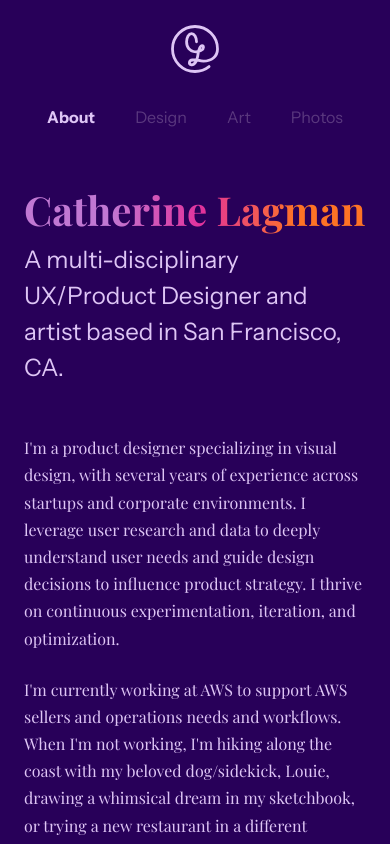
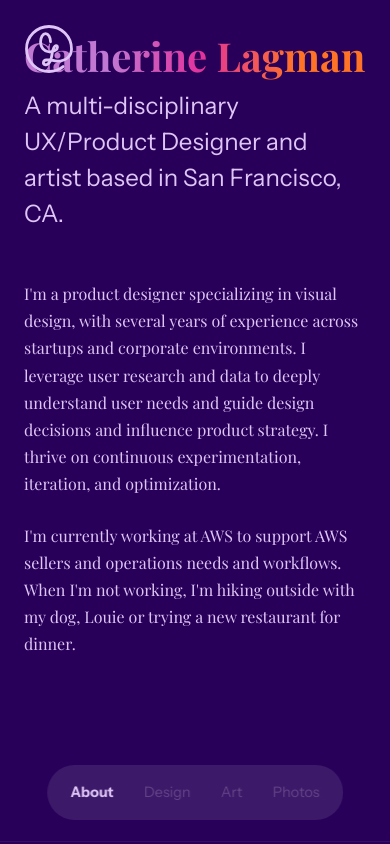
Before and after one commit to catlagman/portfolio, a Next.js app: page / in a window 390 px wide. Shown: the top 844 px of the page. Built offline with nearby package versions, Linux system fonts and the light colour scheme.

Commit message:
Convert nav to sticky footer with frosted glass effect

```diff
--- a/app/page.js
+++ b/app/page.js
@@ -4,11 +4,13 @@ import styles from './page.module.scss'
 export default function Home() {
   return (
     <main className={styles.main}>
-      {/* Navigation */}
+      {/* Logo */}
+      <div className={styles.logo}>
+        <Image src="/logo-cl.svg" alt="CL Logo" width={50} height={50} />
+      </div>
+
+      {/* Navigation - Sticky Footer */}
       <nav className={styles.nav}>
-        <div className={styles.logo}>
-          <Image src="/logo-cl.svg" alt="CL Logo" width={50} height={50} />
-        </div>
         <ul className={styles.navLinks}>
           <li><a href="#about" className={styles.active}>About</a></li>
           <li><a href="#design" className={styles.disabled}>Design</a></li>
@@ -26,11 +28,11 @@ export default function Home() {
 
         <div className={styles.about}>
           <p className={styles.aboutText}>
-            I'm a product designer specializing in visual design, with several years of experience across startups and corporate environments. I leverage user research and data to deeply understand user needs and guide design decisions to influence product strategy. I thrive on continuous experimentation, iteration, and optimization.
+            I'm a product designer specializing in visual design, with several years of experience across startups and corporate environments. I leverage user research and data to deeply understand user needs and guide design decisions and influence product strategy. I thrive on continuous experimentation, iteration, and optimization.
           </p>
 
           <p className={styles.aboutText}>
-            I'm currently working at AWS to support AWS sellers and operations needs and workflows. When I'm not working, I'm hiking along the coast with my beloved dog/sidekick, Louie, drawing a whimsical dream in my sketchbook, or trying a new restaurant in a different neighborhood for dinner.
+            I'm currently working at AWS to support AWS sellers and operations needs and workflows. When I'm not working, I'm hiking outside with my dog, Louie or trying a new restaurant for dinner.
           </p>
         </div>
       </section>
--- a/app/page.module.scss
+++ b/app/page.module.scss
@@ -33,21 +33,31 @@ $spacing-section: 4rem;
 
 .main {
   min-height: 100vh;
-  padding: 0;
+  padding: 0 0 8rem 0;
 }
 
 /* Navigation */
 .nav {
+  position: fixed;
+  bottom: 2rem;
+  left: 50%;
+  transform: translateX(-50%);
   display: flex;
-  justify-content: space-between;
+  justify-content: center;
   align-items: center;
-  padding: 2rem $spacing-section;
-  max-width: 1400px;
-  margin: 0 auto;
+  padding: 1.5em;
+  background-color: rgba(255, 255, 255, 0.1);
+  border-radius: 2em;
+  backdrop-filter: blur(10px);
+  z-index: 1000;
 }
 
 .logo {
+  position: fixed;
+  top: 2rem;
+  left: 4rem;
   cursor: pointer;
+  z-index: 1000;
 }
 
 .navLinks {
@@ -157,8 +167,8 @@ $spacing-section: 4rem;
 
 /* Responsive */
 @media (max-width: 1024px) {
-  .nav {
-    padding: 2rem;
+  .logo {
+    left: 2rem;
   }
 
   .hero {
@@ -184,19 +194,23 @@ $spacing-section: 4rem;
 }
 
 @media (max-width: 768px) {
+  .logo {
+    left: 1.5rem;
+    top: 1.5rem;
+  }
+
   .nav {
-    flex-direction: column;
-    gap: 1.5rem;
-    padding: 1.5rem;
+    bottom: 1.5rem;
+    padding: 1em;
   }
 
   .navLinks {
-    gap: 1.5rem;
-    font-size: 1rem;
+    gap: 1rem;
+    font-size: 0.9rem;
   }
 
   .hero {
-    padding: 2rem 1.5rem 4rem;
+    padding: 2rem 1.5rem 6rem;
   }
 
   .heroName {
```
